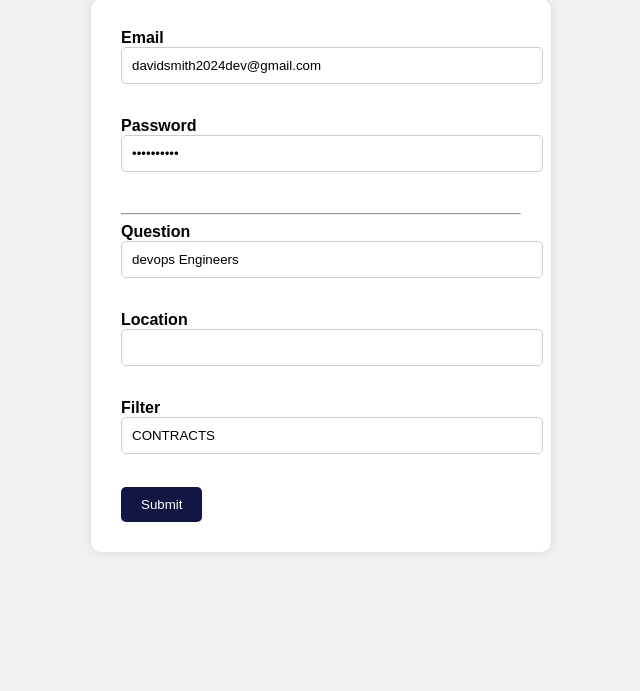
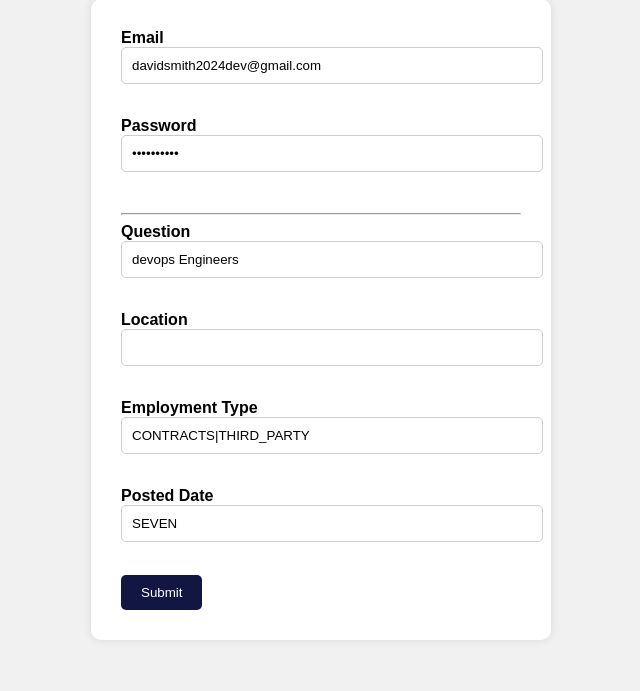
Before and after one commit to fastleopard9372/dice_demo, a Flask app: page / in a window 1280 px wide. Shown: the part 109-800 px from the top of the page, without its empty margins (319-959 px from the left). Run offline with Flask 3, Linux system fonts and the light colour scheme.

Commit message:
filter add

```diff
--- a/app.py
+++ b/app.py
@@ -40,9 +40,11 @@ def process():
         pwd = request.form.get('pwd')
         l = request.form.get('location')
         f = request.form.get('filter')
+        e = request.form.get('employement_type')
+        p = request.form.get('posted_date')
         q = request.form.get('question')
 
-        bot_run(uid,pwd,q,l,f)
+        bot_run(uid,pwd,q,l,e,p)
         result = "bot running..."
         size ="www.dice.com"
         # json_string = json.dumps(data)
@@ -106,10 +108,11 @@ def move_element_pos(driver,element,offset = 0):
     sleep(.3)
     return top_position
 
-def find_jobs(driver,q,l,f,start,index = 0):
+def find_jobs(driver,q,l,e,p,start,index = 0):
     try:
         while (True):
-            url = f" https://www.dice.com/jobs?q={q}&location={l}&filters.employmentType={f}&radius=30&radiusUnit=mi&page={start}&pageSize=20&language=en"
+            url = f" https://www.dice.com/jobs?q={q}&location={l}&filters.employmentType={e}&filters.postedDate={p}&radius=30&radiusUnit=mi&page={start}&pageSize=20&filters.easyApply=true&language=en"
+            url = url.replace('|', '%7C')
             try:
                 driver.get(url)
                 sleep(randint(50,60)/10.0)
@@ -179,7 +182,7 @@ def find_jobs(driver,q,l,f,start,index = 0):
                             sleep(2)
 
                 start += 20
-                find_jobs(driver,q,l,f,start,index)
+                find_jobs(driver,q,l,e,p,start,index)
             except Exception as  e:
                 print(e)
                 driver.refresh()
@@ -187,18 +190,19 @@ def find_jobs(driver,q,l,f,start,index = 0):
         pass
     return driver
 
-def bot_run(uid, pwd,q,l,f):
+def bot_run(uid, pwd,q,l,e,p):
     driver= init_UC()
     # uid = 'davidsmith2024dev@gmail.com'
     # pwd = 'Dev@2024!@'
     # q = 'devops Engineers'
     # l = ''
-    # f = "CONTRACTS"
+    # e = "CONTRACTS|THIRD_PARTY"
+    # p = 'SEVEN'
     driver = login(driver,uid,pwd)
     start = 0
     index = 0
     all_count = 0
-    driver = find_jobs(driver,q,l,f,start,index)
+    driver = find_jobs(driver,q,l,e,p,start,index)
 
 def init_UC():
     chrome_options = uc.ChromeOptions()
--- a/templates/index.html
+++ b/templates/index.html
@@ -74,8 +74,11 @@
         <input type="text" name="question" id="question" value="devops Engineers"><br><br>
         <label for="question">Location</label><br>
         <input type="text" name="location" id="location" value=""><br><br>
-        <label for="filter">Filter</label><br>
-        <input type="text" name="filter" id="filter" value="CONTRACTS"><br><br>
+        <label for="employement_type">Employment Type</label><br>
+        <input type="text" name="employement_type" id="employement_type" value="CONTRACTS|THIRD_PARTY"><br><br>
+        <label for="posted_date">Posted Date</label><br>
+        <input type="text" name="posted_date" id="posted_date" value="SEVEN"><br><br>
+
         <input type="submit" value="Submit">
     </form>
 </body>
```
